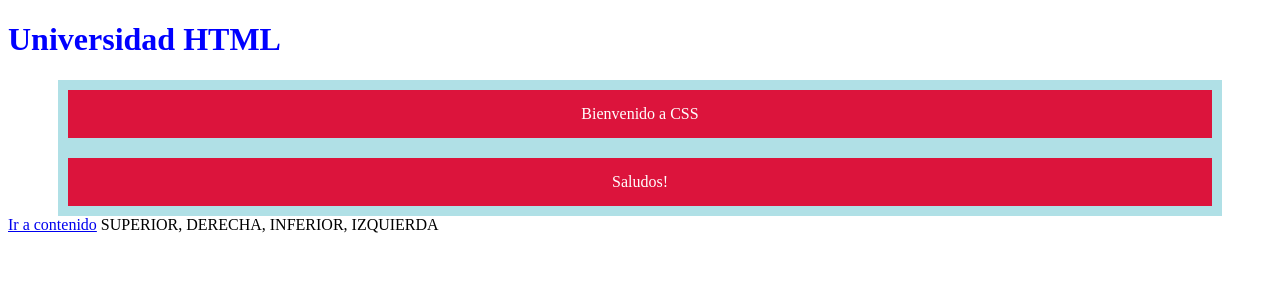
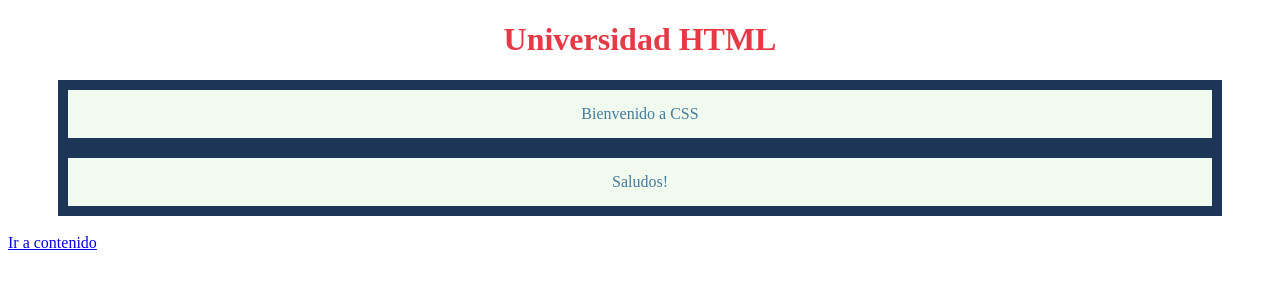
Before and after one commit to samujm/HTML, a plain HTML site: page Leccion02/BoxModel/index.html in a window 1280 px wide. Drawn offline with Linux system fonts and the light colour scheme.

Commit message:
Cambio colores

```diff
--- a/Leccion02/BoxModel/css/estilos.css
+++ b/Leccion02/BoxModel/css/estilos.css
@@ -1,17 +1,18 @@
 h1 {
-    color: blue;
+    color: #E63946;
+    text-align: center;
 }
 
 p {
-    color: white;
-    background-color: crimson;
+    color: #457B9D;
+    background-color: #F1FAEE;
     /*--------------------------------------------------------------《 PADDING 》------------------------------------------------------------------------------------*/
     /*-------------------------- ▀ Espacio hacia adentro para todos lados -------------------*/
     padding: 15px;
 
     /*--------------------------------------------------------------《 BORDER 》------------------------------------------------------------------------------------*/
     /*-------------------------- ▀ Borde que está envolviendo al texto -------------------*/
-    border: 10px solid powderblue;
+    border: 10px solid #1D3557;
 
     /*--------------------------------------------------------------《 MARGIN 》------------------------------------------------------------------------------------*/
     /*-------------------------- ▀ Agrega un espacio de los elementos que rodean al elemento -------------------*/
--- a/Leccion02/BoxModel/index.html
+++ b/Leccion02/BoxModel/index.html
@@ -13,8 +13,8 @@
     <h1>Universidad HTML</h1>
     <p>Bienvenido a CSS</p>
     <p>Saludos!</p>
+    <br/>
     <a href="contenido.html">Ir a contenido</a>
 </body>
 
 </html>
-SUPERIOR, DERECHA, INFERIOR, IZQUIERDA
```
